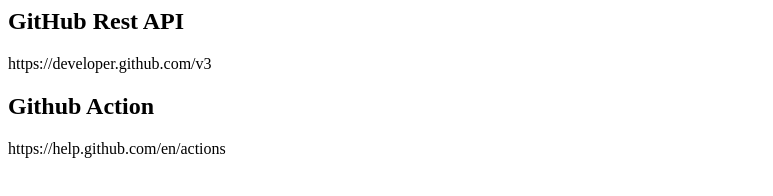
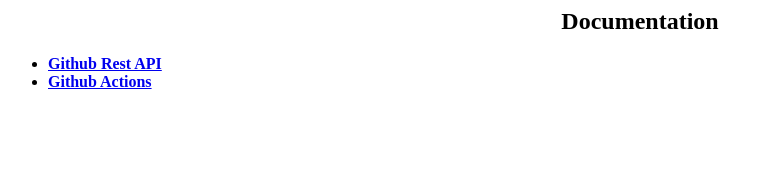
Before and after one commit to tribui2106/tribui2106.github.io, a plain HTML site: page index.html in a window 1280 px wide. Shown: the whole page, without its empty margins (0-773 px from the left). Drawn offline with Linux system fonts and the light colour scheme.

Commit message:
tag added

```diff
--- a/index.html
+++ b/index.html
@@ -1,8 +1,9 @@
 <html>
 <body>
-<h2>GitHub Rest API</h2>
-<href>https://developer.github.com/v3</href>
-<h2>Github Action</h2>
-<href>https://help.github.com/en/actions</href>
+<center><h2>Documentation</h2></center>
+<ul>
+<li><a href="https://developer.github.com/v3"><b>Github Rest API</a></li>
+<li><a href="https://help.github.com/en/actions">Github Actions</a></li>
+</ul>
 </body>
 </html>
```
